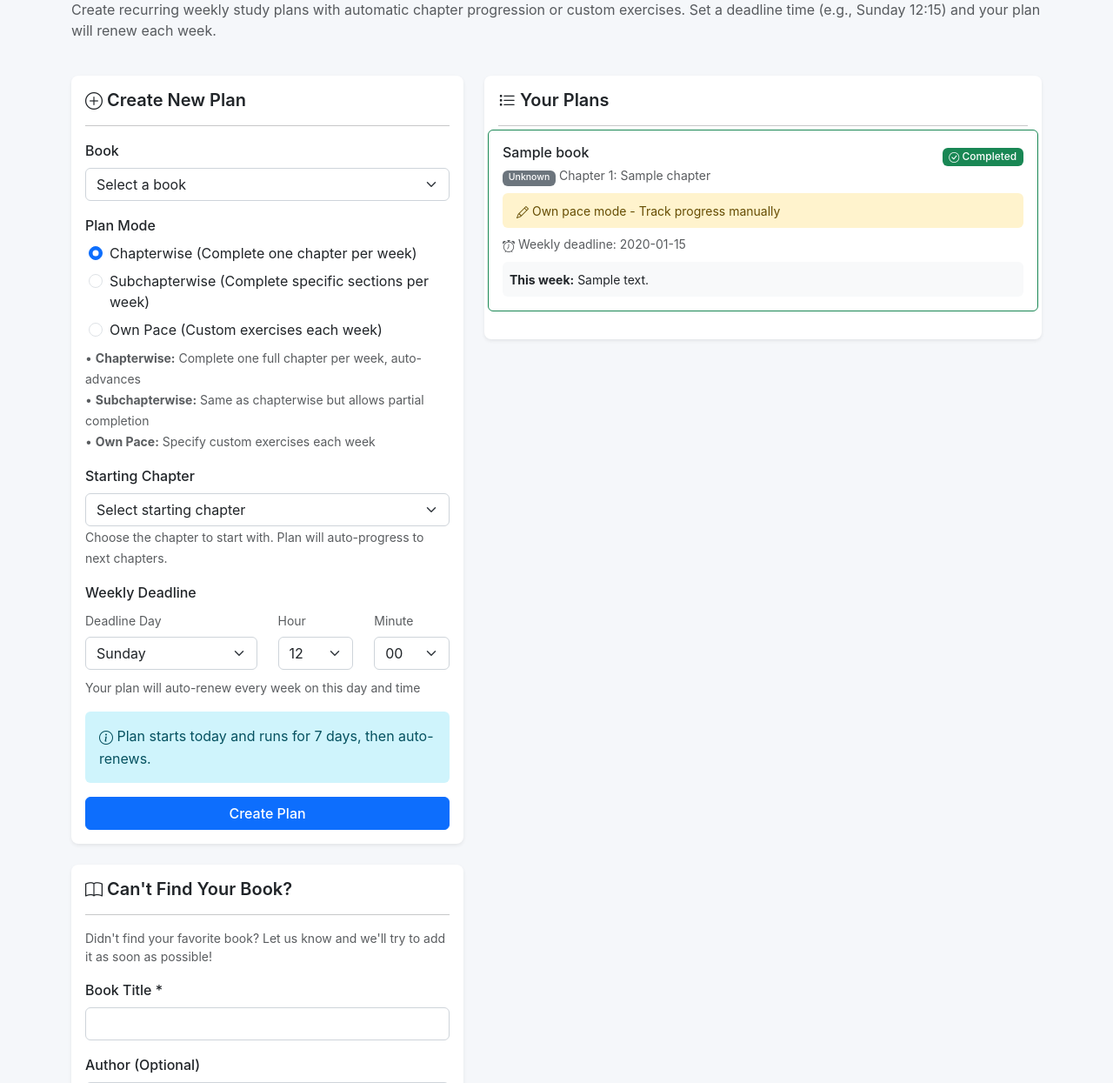
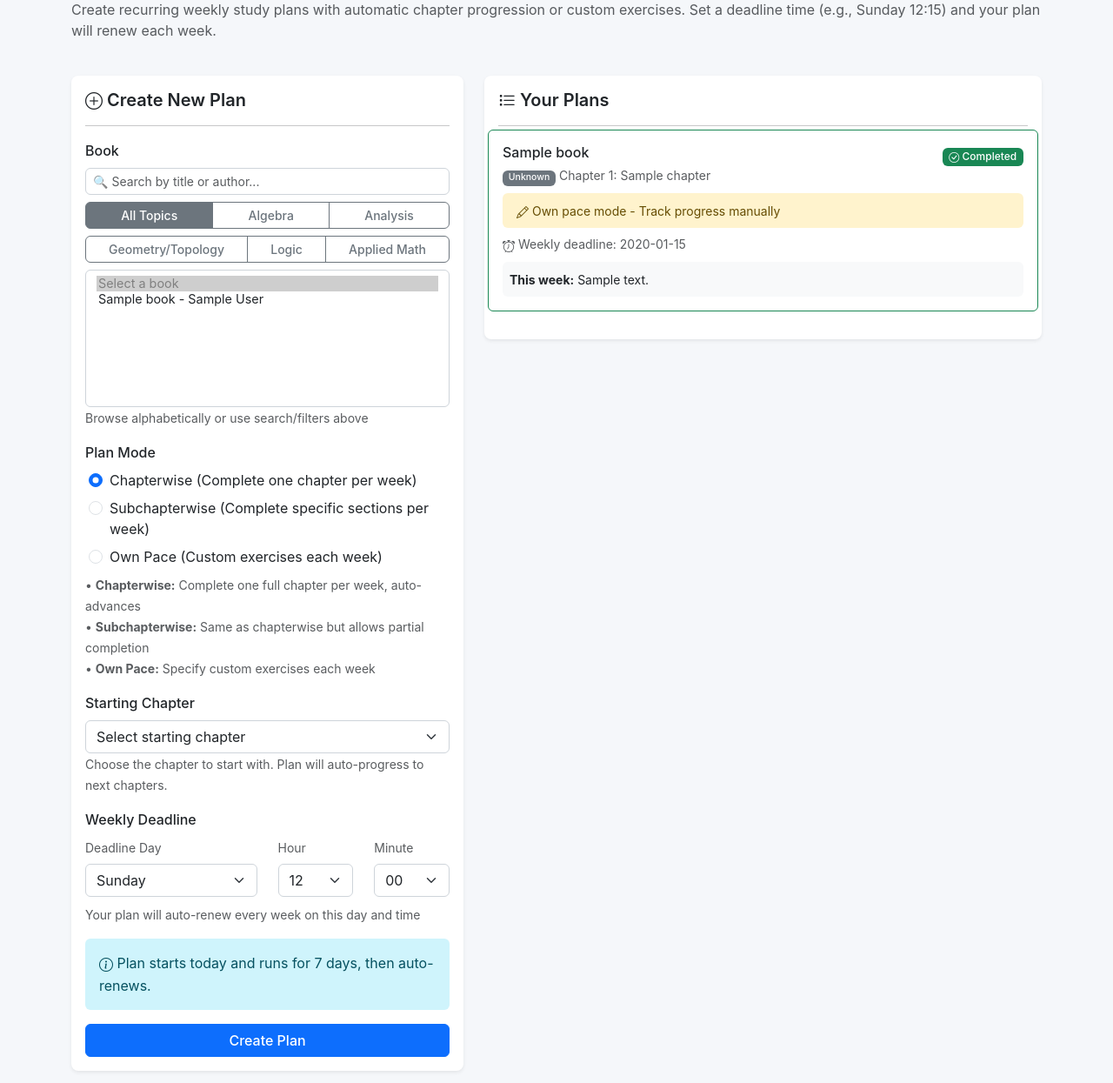
Before and after one commit to flairysky/playground, a Flask app: page /weekly-plan in a window 1280 px wide. Shown: the part 158-1403 px from the top of the page at 87% size. Run offline with Flask 3, Linux system fonts and the light colour scheme; a user stored in the database is signed in; tables that the repository leaves empty hold one stand-in row (values such as "Sample post").

Commit message:
Add topic field to Book model and enhance weekly plan form with search and filter options

```diff
--- a/app.py
+++ b/app.py
@@ -510,8 +510,8 @@ def create_app(config_class=Config):
         """Create and view weekly plans."""
         form = WeeklyPlanForm()
 
-        # Populate book choices
-        books = Book.query.all()
+        # Populate book choices - keep it simple for the form
+        books = Book.query.order_by(Book.title).all()
         form.book_id.choices = [(0, 'Select a book')] + [(book.id, book.title) for book in books]
 
         # Populate chapter choices (will be all chapters for now)
@@ -598,7 +598,7 @@ def create_app(config_class=Config):
         plans = WeeklyPlan.query.filter_by(user_id=current_user.id)\
             .order_by(WeeklyPlan.start_date.desc()).all()
 
-        return render_template('weekly_plan.html', form=form, plans=plans)
+        return render_template('weekly_plan.html', form=form, plans=plans, books=books)
 
     @app.route('/uploads/<filename>')
     @login_required
--- a/models.py
+++ b/models.py
@@ -116,6 +116,7 @@ class Book(db.Model):
     author = db.Column(db.String(200), nullable=False)
     description = db.Column(db.Text)
     category = db.Column(db.String(50), default='undergraduate')  # high_school, undergraduate, graduate
+    topic = db.Column(db.String(100), default='algebra')  # algebra, analysis, geometry_topology, logic, applied_mathematics
 
     # Relationships
     chapters = db.relationship('Chapter', backref='book', lazy='dynamic',
--- a/templates/weekly_plan.html
+++ b/templates/weekly_plan.html
@@ -30,14 +30,46 @@
 
                     <div class="mb-3">
                         {{ form.book_id.label(class="form-label") }}
-                        {{ form.book_id(class="form-select" + (" is-invalid" if form.book_id.errors else "")) }}
+
+                        <!-- Search and Filter -->
+                        <div class="mb-2">
+                            <input type="text" id="bookSearch" class="form-control form-control-sm" placeholder="🔍 Search by title or author...">
+                        </div>
+
+                        <div class="mb-2">
+                            <div class="btn-group btn-group-sm w-100" role="group">
+                                <button type="button" class="btn btn-outline-secondary topic-filter active" data-topic="all">All Topics</button>
+                                <button type="button" class="btn btn-outline-secondary topic-filter" data-topic="algebra">Algebra</button>
+                                <button type="button" class="btn btn-outline-secondary topic-filter" data-topic="analysis">Analysis</button>
+                            </div>
+                        </div>
+                        <div class="mb-2">
+                            <div class="btn-group btn-group-sm w-100" role="group">
+                                <button type="button" class="btn btn-outline-secondary topic-filter" data-topic="geometry_topology">Geometry/Topology</button>
+                                <button type="button" class="btn btn-outline-secondary topic-filter" data-topic="logic">Logic</button>
+                                <button type="button" class="btn btn-outline-secondary topic-filter" data-topic="applied_mathematics">Applied Math</button>
+                            </div>
+                        </div>
+
+                        <select id="bookSelect" class="form-select" size="8" style="font-size: 0.9rem;">
+                            <option value="" disabled selected>Select a book</option>
+                            {% for book in books %}
+                                <option value="{{ book.id }}" data-title="{{ book.title }}" data-author="{{ book.author }}" data-topic="{{ book.topic or 'algebra' }}">
+                                    {{ book.title }} - {{ book.author }}
+                                </option>
+                            {% endfor %}
+                        </select>
+                        {{ form.book_id(style="display: none;") }}
+
                         {% if form.book_id.errors %}
-                            <div class="invalid-feedback">
+                            <div class="invalid-feedback d-block">
                                 {% for error in form.book_id.errors %}
                                     {{ error }}
                                 {% endfor %}
                             </div>
                         {% endif %}
+
+                        <small class="text-muted">Browse alphabetically or use search/filters above</small>
                     </div>
 
                     <div class="mb-3">
@@ -271,6 +303,84 @@
 
         // Initialize on page load
         updateVisibility();
+
+        // Book search and filter functionality
+        const bookSelect = document.getElementById('bookSelect');
+        const bookHiddenInput = document.getElementById('book_id');
+        const bookSearch = document.getElementById('bookSearch');
+        const topicFilters = document.querySelectorAll('.topic-filter');
+
+        let currentTopic = 'all';
+        let searchTerm = '';
+
+        // Store all options
+        const allOptions = Array.from(bookSelect.options).slice(1); // Skip first "Select a book" option
+
+        // Update visible options based on filters
+        function filterBooks() {
+            // Clear current options except the first one
+            while (bookSelect.options.length > 1) {
+                bookSelect.remove(1);
+            }
+
+            // Filter and add matching options
+            const filteredOptions = allOptions.filter(option => {
+                const title = option.dataset.title.toLowerCase();
+                const author = option.dataset.author.toLowerCase();
+                const topic = option.dataset.topic;
+
+                const matchesTopic = currentTopic === 'all' || topic === currentTopic;
+                const matchesSearch = searchTerm === '' ||
+                                    title.includes(searchTerm) ||
+                                    author.includes(searchTerm);
+
+                return matchesTopic && matchesSearch;
+            });
+
+            // Sort alphabetically by title
+            filteredOptions.sort((a, b) => {
+                return a.dataset.title.localeCompare(b.dataset.title);
+            });
+
+            // Add filtered options
+            filteredOptions.forEach(option => {
+                bookSelect.add(option.cloneNode(true));
+            });
+
+            // Show count
+            if (filteredOptions.length === 0) {
+                const noResults = new Option('No books found', '');
+                noResults.disabled = true;
+                bookSelect.add(noResults);
+            }
+        }
+
+        // Search input handler
+        bookSearch.addEventListener('input', function() {
+            searchTerm = this.value.toLowerCase().trim();
+            filterBooks();
+        });
+
+        // Topic filter handlers
+        topicFilters.forEach(button => {
+            button.addEventListener('click', function() {
+                // Update active state
+                topicFilters.forEach(btn => btn.classList.remove('active'));
+                this.classList.add('active');
+
+                // Update filter
+                currentTopic = this.dataset.topic;
+                filterBooks();
+            });
+        });
+
+        // Sync visible select with hidden input
+        bookSelect.addEventListener('change', function() {
+            bookHiddenInput.value = this.value;
+        });
+
+        // Initialize
+        filterBooks();
     });
 </script>
 {% endblock %}
```
Also changed, not shown: migrate_book_topic.py (added, +83 -0 lines).
